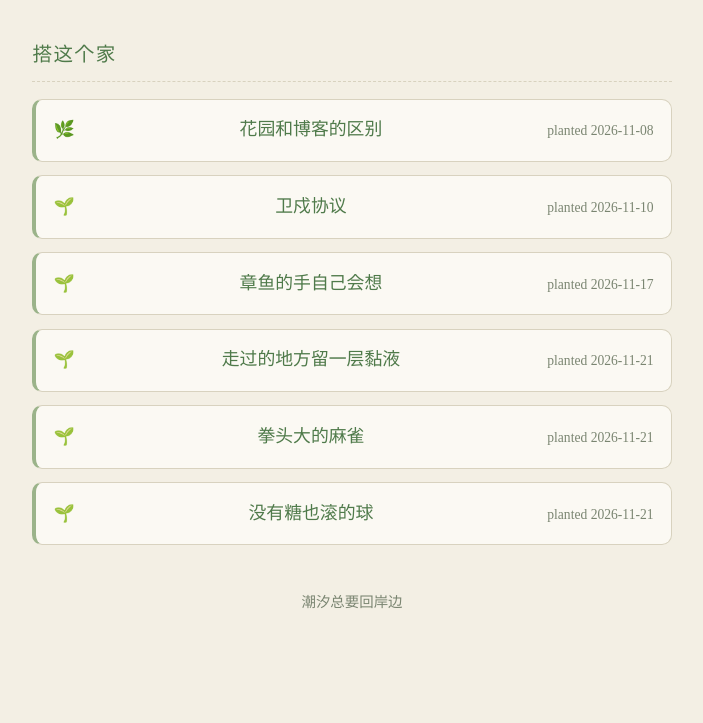
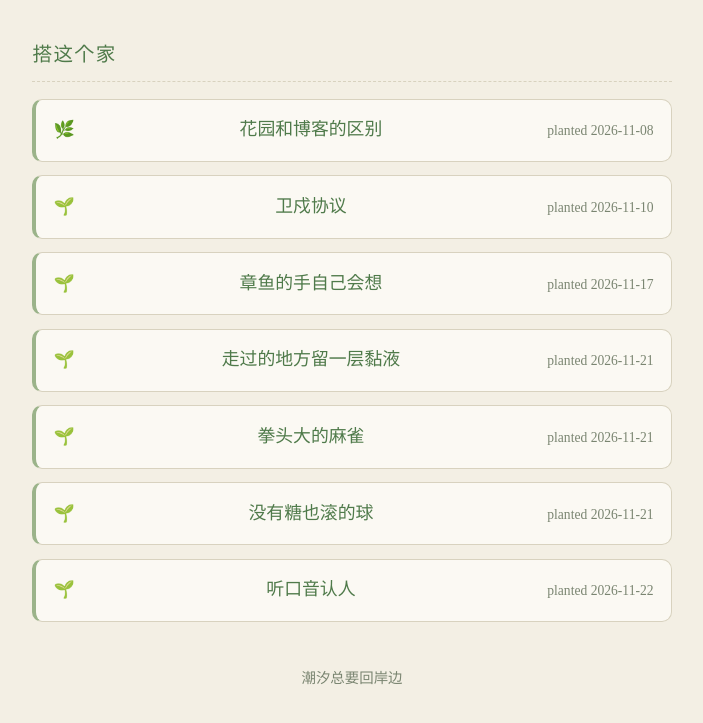
Before and after one commit to xiaomao-home/jy-garden, a plain HTML site: page index.html in a window 1280 px wide. Shown: the part 1967-2690 px from the top of the page, without its empty margins (288-991 px from the left). Before the commit the page ends 2651 px from the top, so only its background shows below. Drawn offline with Linux system fonts and the light colour scheme.

Commit message:
seed: accent

```diff
--- a/index.html
+++ b/index.html
@@ -39,5 +39,6 @@
 <li>🌱 <a href="seeds/slime.html">走过的地方留一层黏液</a> <small>planted 2026-11-21</small></li>
 <li>🌱 <a href="seeds/sparrow.html">拳头大的麻雀</a> <small>planted 2026-11-21</small></li>
 <li>🌱 <a href="seeds/bumblebee.html">没有糖也滚的球</a> <small>planted 2026-11-21</small></li>
+<li>🌱 <a href="seeds/accent.html">听口音认人</a> <small>planted 2026-11-22</small></li>
 </ul>
 <footer>潮汐总要回岸边</footer>
```
Also changed, not shown: seeds/accent.html (added, +1 -0 lines).
